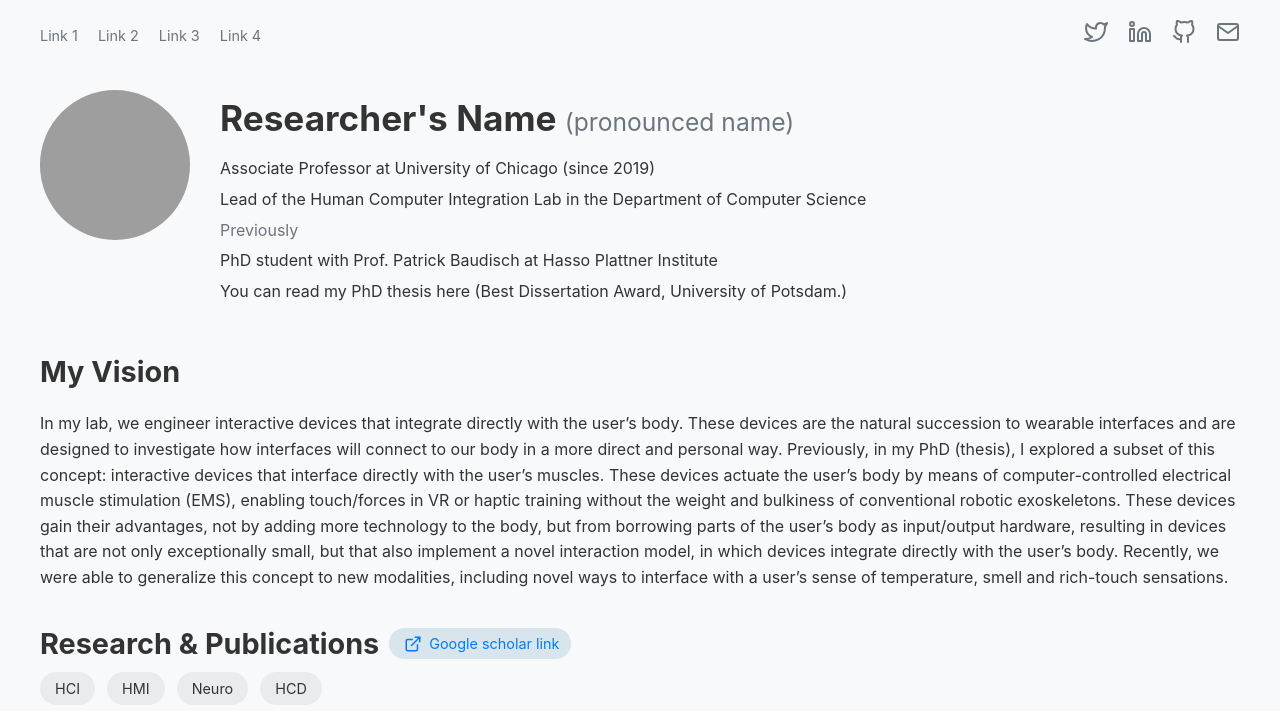
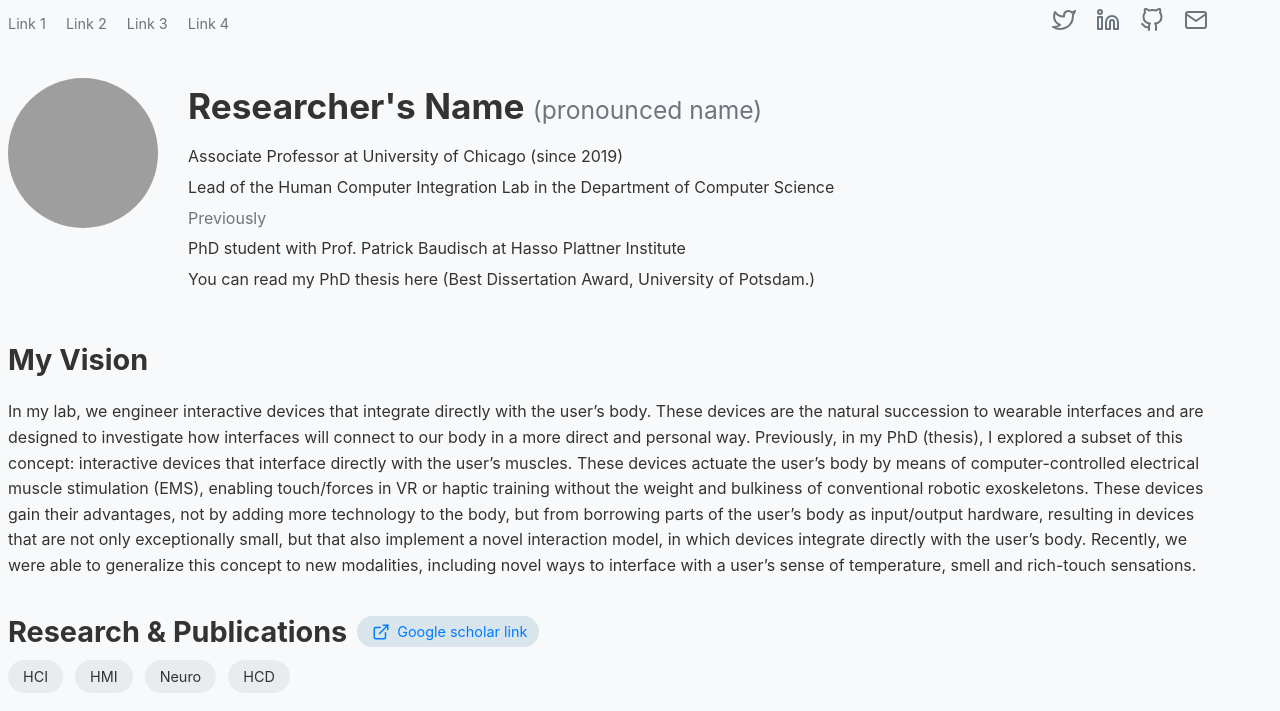
Before and after one commit to fatik/scireal, a Jekyll site: the page built from index.html, in a window 1280 px wide. Shown: the top 711 px of the page. Built offline with Jekyll 4.4.1, drawn with Linux system fonts in a browser that asks for light colours; grey boxes are pictures that could not be loaded.

Commit message:
Update default.html

```diff
--- a/_layouts/default.html
+++ b/_layouts/default.html
@@ -20,8 +20,6 @@
             line-height: 1.6;
             color: var(--text-color);
             max-width: 1200px;
-            margin: 0 auto;
-            padding: 20px;
             background-color: var(--bg-color);
         }
         header {
```
